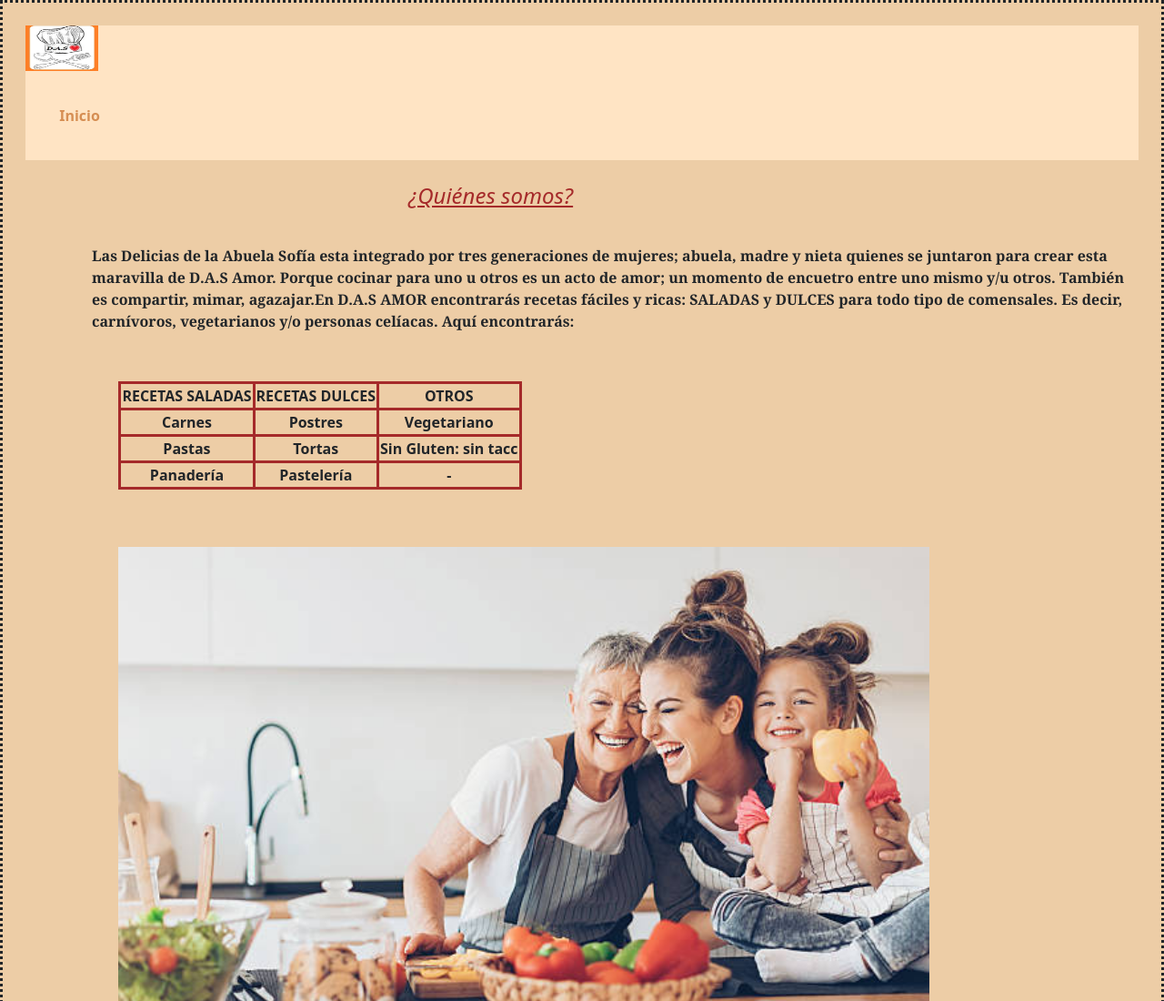
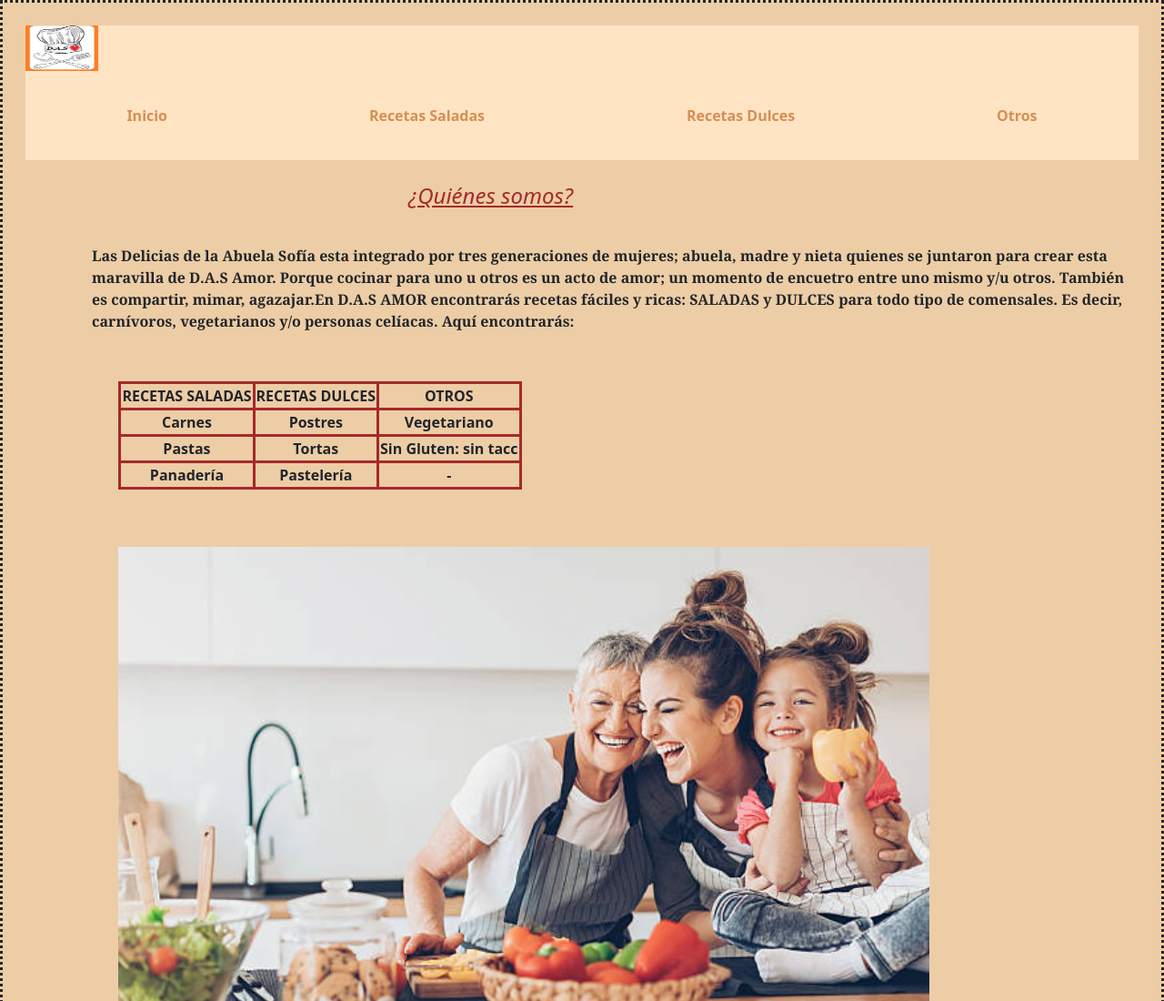
Before and after one commit to vsabrinad/mi_repositorio, a website: page pages/quienessomos.html in a window 1280 px wide. Shown: the top 1100 px of the page at 91% size. Drawn offline with nearby package versions, Linux system fonts and the light colour scheme.

Commit message:
agregue secciones al nav de las paginas

```diff
--- a/pages/quienessomos.html
+++ b/pages/quienessomos.html
@@ -14,7 +14,12 @@
     <div id="container">
         <header>
             <img width="80" height="50" src="../assets/images/logo del sitio web.jpg" alt="gorro de cocinero">
-            <a class="pagina" href="../index.html"> Inicio</a>
+            <nav>
+                <a class="pagina" href="../index.html"> Inicio</a>
+                <a class="pagina" href="../pages/recetassaladas.html">Recetas Saladas</a>
+                <a class="pagina" href="../pages/recetasdulces.html">Recetas Dulces</a>
+                <a class="pagina" href="../pages/otros.html"> Otros</a>
+            </nav>
         </header>
         <main>
             <h1 class="secciones">¿Qui&eacute;nes somos?</h1>
```
Also changed, not shown: index.html (+2 -2 lines), pages/otros.html (+3 -0 lines), pages/recetasdulces.html (+3 -0 lines), pages/recetassaladas.html (+3 -0 lines).
